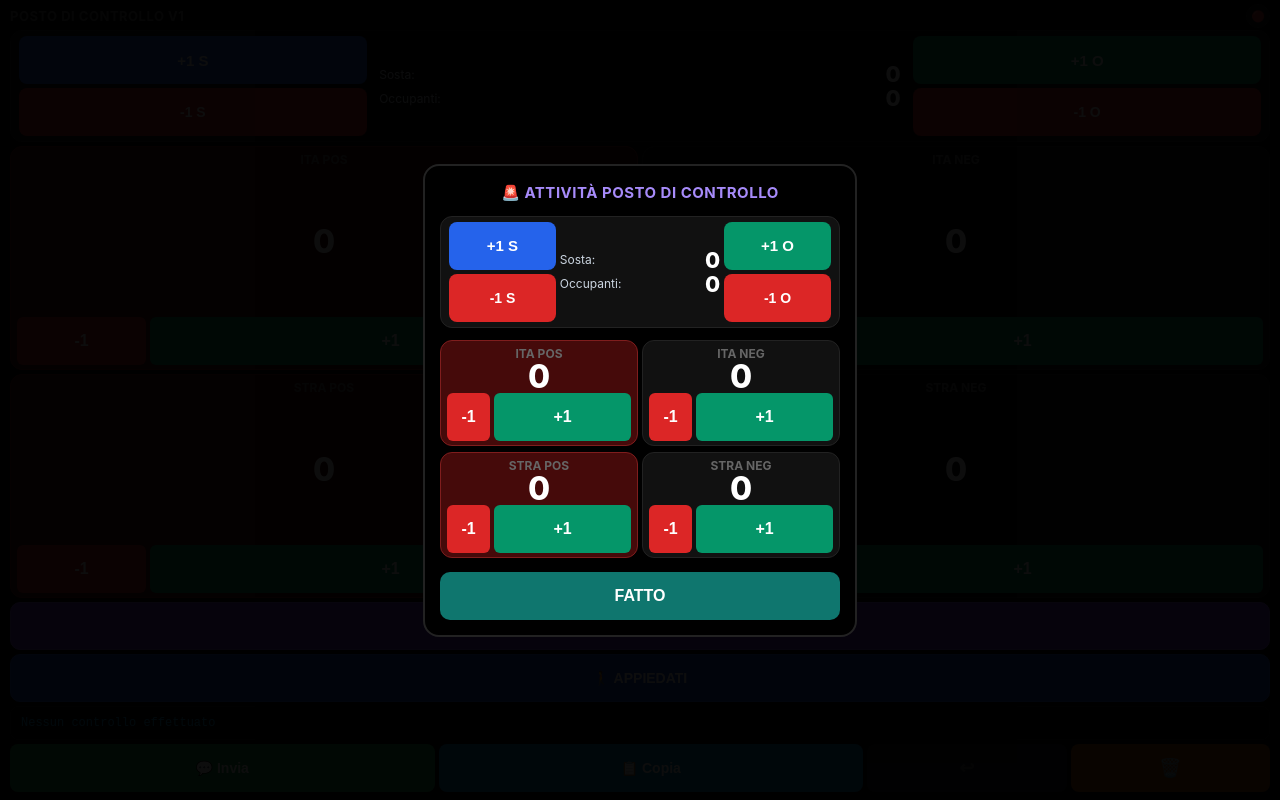
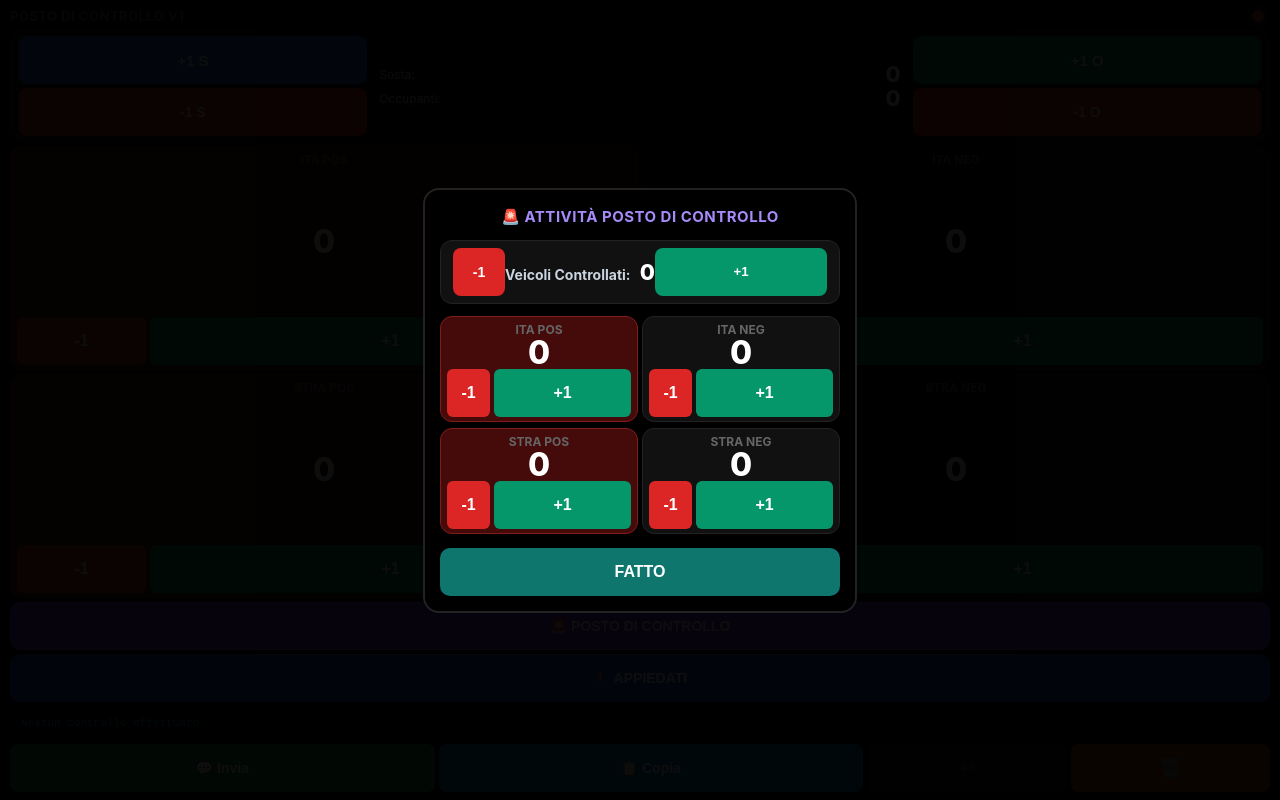
Before and after one commit to dododom1998/controllov3, a plain HTML site: page index.html in a window 1280 px wide. Both pictures are taken after a click on the button "🚨 POSTO DI CONTROLLO". Drawn offline with Linux system fonts and the light colour scheme.

Commit message:
Update index.html

```diff
--- a/index.html
+++ b/index.html
@@ -250,7 +250,7 @@
   }
 
   .summary {
-    font-size: 12px;
+    font-size: 11px;
     background: #050505;
     padding: 6px 10px;
     border-radius: 8px;
@@ -324,6 +324,21 @@
     justify-content: center;
   }
   body.red-mode .btn-chiudi-modal { background: #991b1b; color: #fca5a5; }
+
+  /* BLOCCO VEICOLI SEMPLIFICATO PER IL PDC */
+  .pdc-tg-block {
+    background: var(--bg-card);
+    border-radius: 12px;
+    padding: 6px 12px;
+    display: flex;
+    align-items: center;
+    justify-content: space-between;
+    box-sizing: border-box;
+    border: 1px solid var(--border-card);
+    height: 64px;
+    margin-bottom: 4px;
+    flex-shrink: 0;
+  }
 </style>
 </head>
 <body>
@@ -333,6 +348,7 @@
   <button class="btn-mode" id="mode-icon" onclick="toggleModalita()">🔴</button>
 </div>
 
+<!-- AUTO IN TRANSITO/SOSTA: BLOCCO TARGHE STANDARD -->
 <div class="top-tg-block">
   <div class="tg-side-btns">
     <button class="plus-sosta btn-tg-v" onclick="cambia('tgSosta',1)">+1 S</button>
@@ -348,6 +364,7 @@
   </div>
 </div>
 
+<!-- AUTO IN TRANSITO/SOSTA: GRIGLIA CENTRALE CONTATORI -->
 <div class="flex-grid">
   <div class="flex-row">
     <div class="card pos-highlight">
@@ -391,6 +408,7 @@
 <button class="btn-trigger-panel btn-pdc" onclick="apriModal('modalPdc')">🚨 Posto di Controllo</button>
 <button class="btn-trigger-panel btn-appiedati" onclick="apriModal('modalAppiedati')">🚶 Appiedati</button>
 
+<!-- FOOTER -->
 <div class="footer">
   <div class="summary" id="riepilogo">Nessun controllo effettuato</div>
   <div class="action-btns">
@@ -401,23 +419,15 @@
   </div>
 </div>
 
+<!-- PANNELLO COMPLAIN: POSTO DI CONTROLLO -->
 <div class="modal-overlay" id="modalPdc">
   <div class="modal-content">
     <h2 style="color:#a78bfa; margin:2px 0 6px 0; font-size:15px;">🚨 Attività Posto di Controllo</h2>
 
-    <div class="top-tg-block" style="margin-bottom: 4px;">
-      <div class="tg-side-btns">
-        <button class="plus-sosta btn-tg-v" onclick="cambia('pdcTgSosta',1)">+1 S</button>
-        <button class="minus btn-tg-v" onclick="cambia('pdcTgSosta',-1)">-1 S</button>
-      </div>
-      <div class="tg-center-display">
-        <div class="tg-label-num">Sosta: <span id="val-pdcTgSosta">0</span></div>
-        <div class="tg-label-num">Occupanti: <span id="val-pdcTg">0</span></div>
-      </div>
-      <div class="tg-side-btns">
-        <button class="plus btn-tg-v" onclick="cambia('pdcTg',1)">+1 O</button>
-        <button class="minus btn-tg-v" onclick="cambia('pdcTg',-1)">-1 O</button>
-      </div>
+    <div class="pdc-tg-block">
+      <button class="minus" style="height:48px; width:48px; border-radius:8px;" onclick="cambia('pdcTg',-1)">-1</button>
+      <div style="font-size:14px; color:#cbd5e1; font-weight:bold;">Veicoli Controllati: <span id="val-pdcTg" style="font-size:22px; font-weight:800; color:#fff; margin-left:6px;">0</span></div>
+      <button class="plus" style="height:48px; width:64px; border-radius:8px;" onclick="cambia('pdcTg',1)">+1</button>
     </div>
 
     <div style="display: flex; flex-direction: column; gap: 6px; flex-grow: 1; margin-bottom:6px;">
@@ -462,6 +472,7 @@
   </div>
 </div>
 
+<!-- PANNELLO COMPLAIN: APPIEDATI (BUGFIX DETTAGLI) -->
 <div class="modal-overlay" id="modalAppiedati">
   <div class="modal-content">
     <h2 style="color:#38bdf8; margin:4px 0 6px 0; font-size:15px;">Controlli Appiedati</h2>
@@ -520,7 +531,6 @@ let dati = {
   apItaPos: Number(datiSalvati.apItaPos) || 0,
   apStraPos: Number(datiSalvati.apStraPos) || 0,
   apStraNeg: Number(datiSalvati.apStraNeg) || 0,
-  pdcTgSosta: Number(datiSalvati.pdcTgSosta) || 0,
   pdcTg: Number(datiSalvati.pdcTg) || 0,
   pdcItaNeg: Number(datiSalvati.pdcItaNeg) || 0,
   pdcItaPos: Number(datiSalvati.pdcItaPos) || 0,
@@ -580,65 +590,53 @@ function annulla() {
 function apriModal(id) { feedbackTattico(); document.getElementById(id).style.display = "flex"; }
 function chiudiModal(id) { feedbackTattico(); document.getElementById(id).style.display = "none"; }
 
-// Genera il report rispettando l'ordine logico richiesto
 function generaReport(usaGrassetto = false) {
-  let righe = [];
+  let macroBlocchi = [];
   const b = usaGrassetto ? "*" : "";
 
-  // RIGA 1: POSTO DI CONTROLLO (In cima, con intestazione fissa in GRASSETTO)
-  let righePdc = [];
-  if (dati.pdcTgSosta > 0) righePdc.push(`${b}${dati.pdcTgSosta}${b} tg`);
-
+  // 1. MACRO BLOCCO: POSTO DI CONTROLLO
   let detPdcPersone = [];
   if (dati.pdcItaNeg > 0) detPdcPersone.push(`${b}${dati.pdcItaNeg}${b} ita neg`);
   if (dati.pdcItaPos > 0) detPdcPersone.push(`${b}${dati.pdcItaPos}${b} ita pos`);
   if (dati.pdcStraPos > 0) detPdcPersone.push(`${b}${dati.pdcStraPos}${b} stra pos`);
   if (dati.pdcStraNeg > 0) detPdcPersone.push(`${b}${dati.pdcStraNeg}${b} stra neg`);
 
-  if (dati.pdcTg > 0) {
-    let stringaTg = `${b}${dati.pdcTg}${b} tg`;
-    if (detPdcPersone.length > 0) stringaTg += ` con ${detPdcPersone.join(", ")}`;
-    righePdc.push(stringaTg);
-  } else if (detPdcPersone.length > 0) {
-    righePdc.push(detPdcPersone.join(", "));
-  }
-  if (righePdc.length > 0) {
-    righe.push(`${b}POSTO DI CONTROLLO:${b} ${righePdc.join(", ")}`);
+  if (detPdcPersone.length > 0) {
+    macroBlocchi.push(`${b}POSTO DI CONTROLLO:${b} ${b}${dati.pdcTg}${b} tg con ${detPdcPersone.join(", ")}`);
+  } else if (dati.pdcTg > 0) {
+    macroBlocchi.push(`${b}POSTO DI CONTROLLO:${b} ${b}${dati.pdcTg}${b} tg`);
   }
 
-  // RIGA 2: APPIEDATI (Subito sotto al PDC, senza scritte fisse davanti)
+  // 2. MACRO BLOCCO: APPIEDATI
   let detAp = [];
   if (dati.apItaNeg > 0) detAp.push(`${b}${dati.apItaNeg}${b} ita neg`);
   if (dati.apItaPos > 0) detAp.push(`${b}${dati.apItaPos}${b} ita pos`);
   if (dati.apStraPos > 0) detAp.push(`${b}${dati.apStraPos}${b} stra pos`);
   if (dati.apStraNeg > 0) detAp.push(`${b}${dati.apStraNeg}${b} stra neg`);
+
   if (detAp.length > 0) {
-    righe.push(detAp.join(", "));
+    macroBlocchi.push(detAp.join(", "));
   }
 
-  // RIGA 3: TRANSITO/SOSTA (In fondo, senza scritte fisse davanti)
-  let righeTransitoSosta = [];
-  if (dati.tgSosta > 0) righeTransitoSosta.push(`${b}${dati.tgSosta}${b} tg`);
+  // 3. MACRO BLOCCO INDIPENDENTE: TARGHE IN SOSTA
+  if (dati.tgSosta > 0) {
+    macroBlocchi.push(`${b}${dati.tgSosta}${b} tg`);
+  }
 
+  // 4. MACRO BLOCCO INDIPENDENTE: TARGHE IN TRANSITO
   let detTransitoPersone = [];
   if (dati.itaNeg > 0) detTransitoPersone.push(`${b}${dati.itaNeg}${b} ita neg`);
   if (dati.itaPos > 0) detTransitoPersone.push(`${b}${dati.itaPos}${b} ita pos`);
   if (dati.straPos > 0) detTransitoPersone.push(`${b}${dati.straPos}${b} stra pos`);
   if (dati.straNeg > 0) detTransitoPersone.push(`${b}${dati.straNeg}${b} stra neg`);
 
-  if (dati.tg > 0) {
-    let stringaTgTransito = `${b}${dati.tg}${b} tg`;
-    if (detTransitoPersone.length > 0) stringaTgTransito += ` con ${detTransitoPersone.join(", ")}`;
-    righeTransitoSosta.push(stringaTgTransito);
-  } else if (detTransitoPersone.length > 0) {
-    righeTransitoSosta.push(detTransitoPersone.join(", "));
+  if (detTransitoPersone.length > 0) {
+    macroBlocchi.push(`${b}${dati.tg}${b} tg con ${detTransitoPersone.join(", ")}`);
+  } else if (dati.tg > 0) {
+    macroBlocchi.push(`${b}${dati.tg}${b} tg`);
   }
 
-  if (righeTransitoSosta.length > 0) {
-    righe.push(righeTransitoSosta.join(", "));
-  }
-
-  return righe.length > 0 ? righe.join("\n") : "Nessun controllo effettuato";
+  return macroBlocchi.length > 0 ? macroBlocchi.join("\n\n") : "Nessun controllo effettuato";
 }
 
 function aggiornaSchermata() {
@@ -658,7 +656,6 @@ function inviaWhatsApp() {
   window.location.href = "whatsapp://send?text=" + encodeURIComponent(t);
 }
 
-// Copia il testo formattato
 function copiaTesto() {
   feedbackTattico();
   const t = generaReport(true);
```
